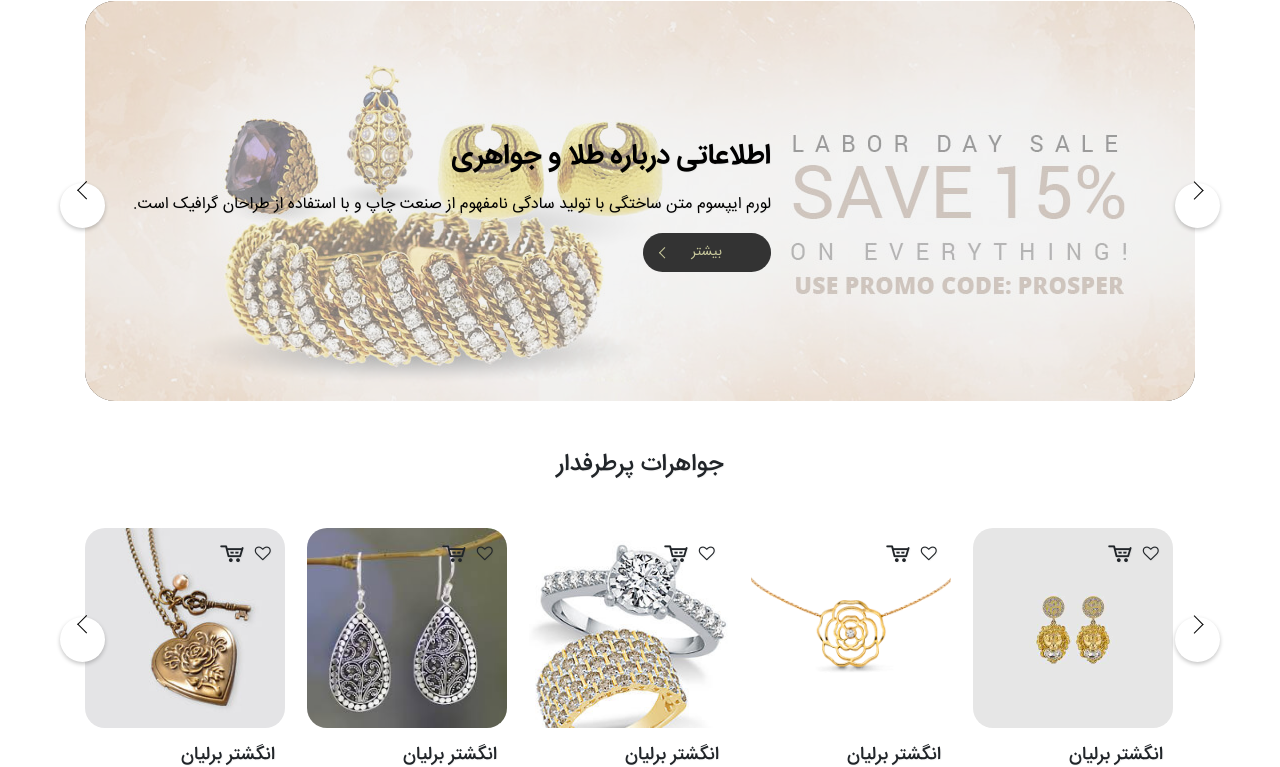
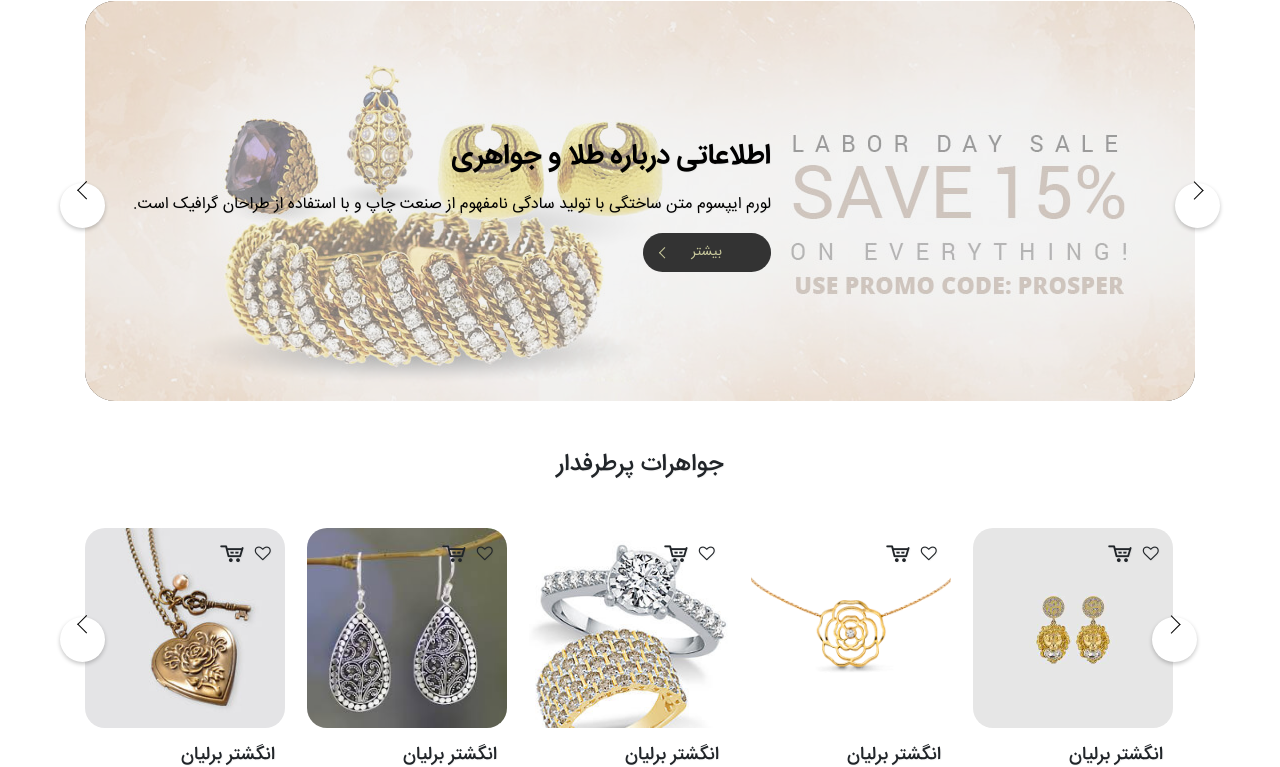
Before and after one commit to mehdi-gandomi/jwelery, a plain HTML site: page docs/index.html in a window 1280 px wide. Shown: the part 193-960 px from the top of the page. Drawn offline with Linux system fonts and the light colour scheme.

Commit message:
another bug fixed

```diff
--- a/docs/scss/components/_product-slider.scss
+++ b/docs/scss/components/_product-slider.scss
@@ -73,7 +73,7 @@
 
        .NextArrow{
 
-        right: -25px;
+        right: -2px;
 
       }
 
```
Also changed, not shown: docs/css/main.css, docs/css/main.min.css, 2 other files.
